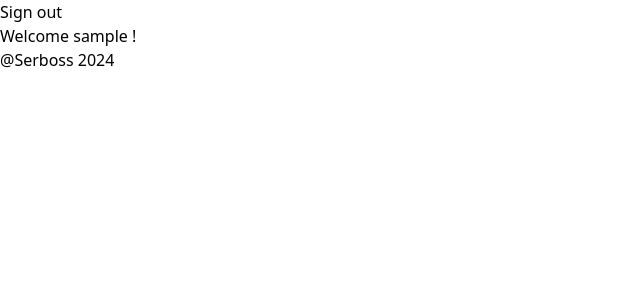
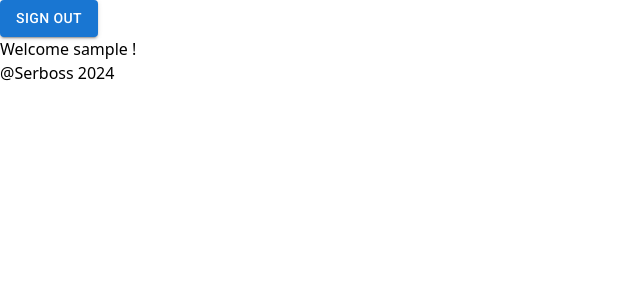
Before and after one commit to GeorgeFlorian/Workspace_Licenta, a React (Vite) app in the folder client/: page /dashboard in a window 1280 px wide. Shown: the top 300 px of the page, without its empty margins (0-640 px from the left). Built offline with nearby package versions, Linux system fonts and the light colour scheme; sample sign-in values are in the browser's storage.

Commit message:
Install Material UI library; change logout button to MUI button

```diff
--- a/client/package.json
+++ b/client/package.json
@@ -10,6 +10,10 @@
     "preview": "vite preview"
   },
   "dependencies": {
+    "@emotion/react": "^11.11.4",
+    "@emotion/styled": "^11.11.5",
+    "@fontsource/roboto": "^5.0.13",
+    "@mui/material": "^5.15.18",
     "localforage": "^1.10.0",
     "match-sorter": "^6.3.4",
     "react": "^18.2.0",
--- a/client/src/App.jsx
+++ b/client/src/App.jsx
@@ -1,5 +1,10 @@
 import { RouterProvider } from "react-router-dom";
 import { router } from "@components/router";
+
+import "@fontsource/roboto/300.css";
+import "@fontsource/roboto/400.css";
+import "@fontsource/roboto/500.css";
+import "@fontsource/roboto/700.css";
 
 function App() {
   return (
--- a/client/src/components/ui/Header.jsx
+++ b/client/src/components/ui/Header.jsx
@@ -1,17 +1,19 @@
 import { useFetcher } from "react-router-dom";
+import Button from "@mui/material/Button";
 
 const LogoutButton = () => {
   let fetcher = useFetcher();
   let isLoggingOut = fetcher.formData != null;
   return (
     <fetcher.Form method="post" action="/logout">
-      <button
+      <Button
+        variant="contained"
+        color="primary"
+        disabled={isLoggingOut}
         type="submit"
-        disabled={isLoggingOut}
-        className="flex items-center justify-center bg-blue-500 hover:bg-blue-400 text-blue-200 hover:text-blue-800 rounded-md px-4 py-2 drop-shadow-lg"
       >
         {isLoggingOut ? "Signing out..." : "Sign out"}
-      </button>
+      </Button>
     </fetcher.Form>
   );
 };
```
Also changed, not shown: 1 other file (tests, documents, lock files or other folders).
